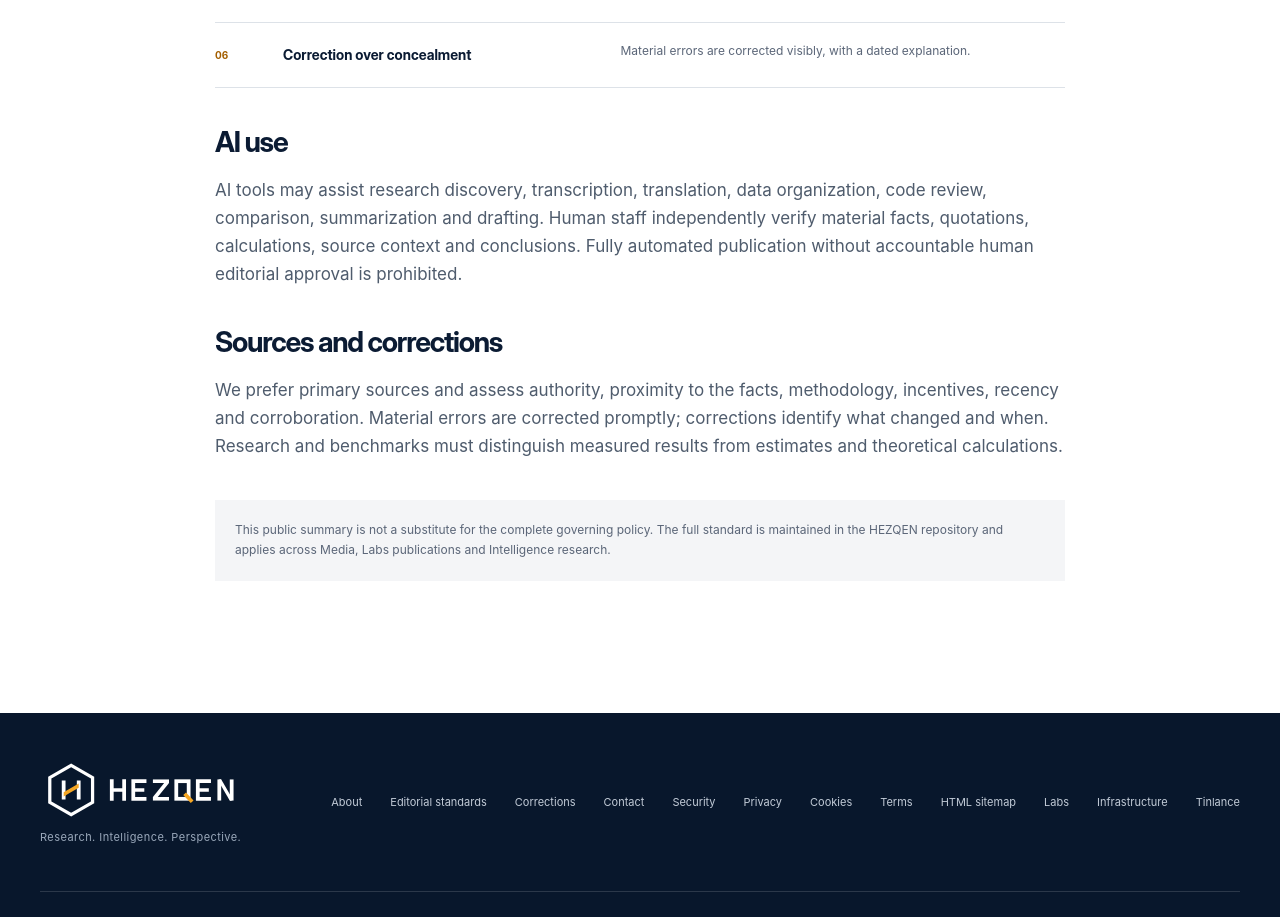
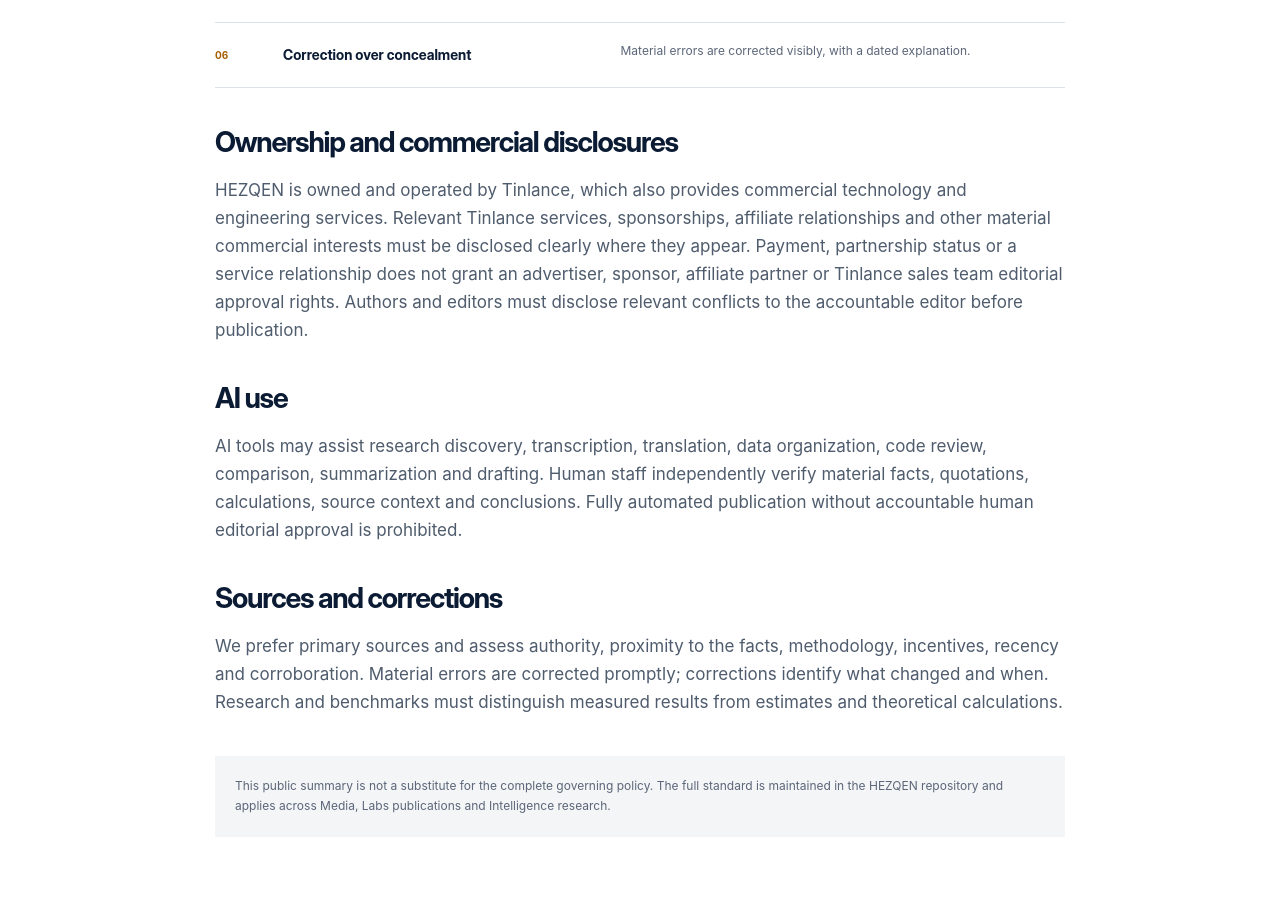
Before and after one commit to LloydCoder/hezqen, a Next.js app: page /editorial-standards in a window 1280 px wide. Shown: the part 985-1902 px from the top of the page. Built offline with nearby package versions, Linux system fonts and the light colour scheme; no server answers.

Commit message:
editorial: disclose Tinlance ownership and commercial boundaries

```diff
--- a/app/(frontend)/editorial-standards/page.tsx
+++ b/app/(frontend)/editorial-standards/page.tsx
@@ -55,6 +55,15 @@ export default function EditorialStandardsPage() {
             </article>
           ))}
         </div>
+        <h2>Ownership and commercial disclosures</h2>
+        <p>
+          HEZQEN is owned and operated by Tinlance, which also provides commercial technology and
+          engineering services. Relevant Tinlance services, sponsorships, affiliate relationships
+          and other material commercial interests must be disclosed clearly where they appear.
+          Payment, partnership status or a service relationship does not grant an advertiser,
+          sponsor, affiliate partner or Tinlance sales team editorial approval rights. Authors and
+          editors must disclose relevant conflicts to the accountable editor before publication.
+        </p>
         <h2>AI use</h2>
         <p>
           AI tools may assist research discovery, transcription, translation, data organization,
```
